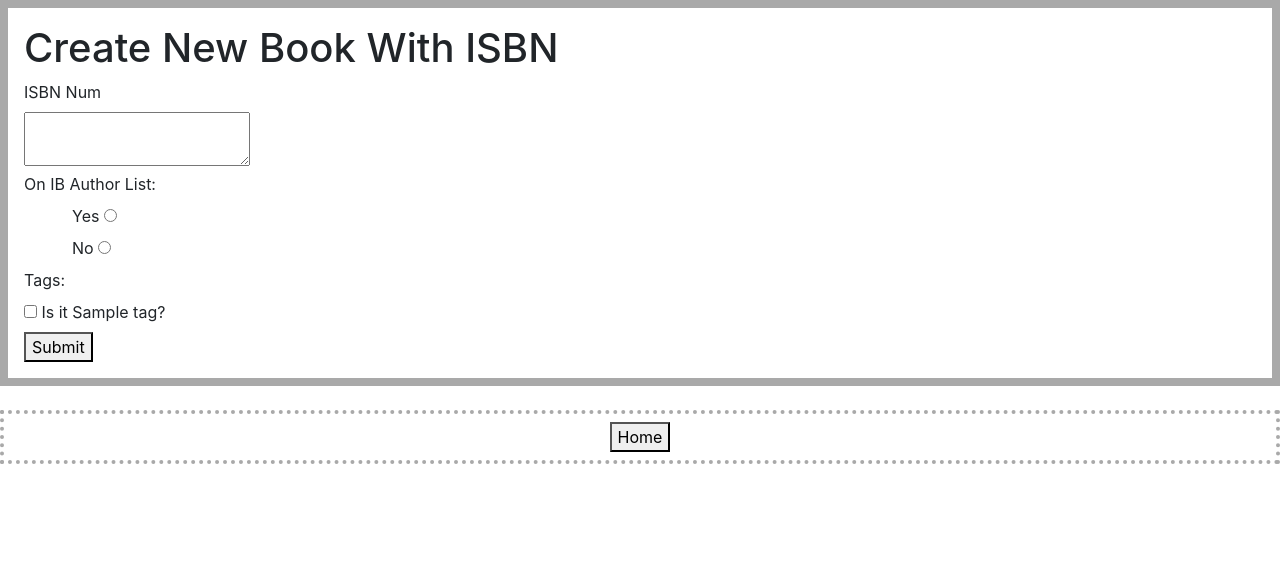
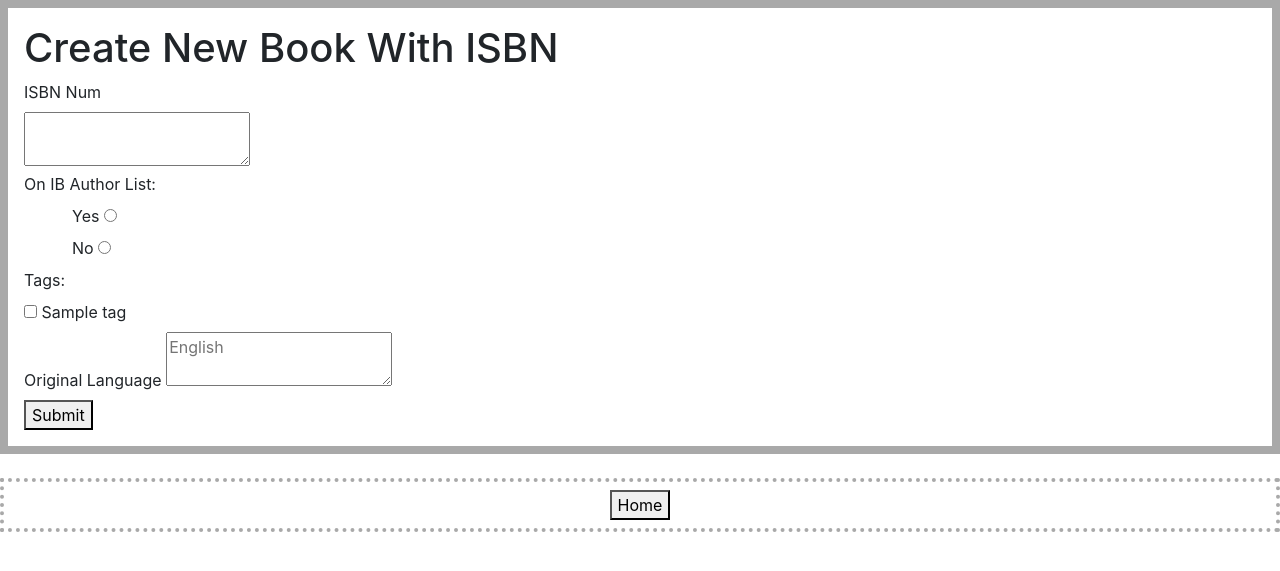
Before and after one commit to IcarusCell/Compsci_IA-Library, a Flask app: template templates/new_english_book_isbn.html in a window 1280 px wide. Shown: the top 571 px of the page. Run offline with Flask 2, Linux system fonts and the light colour scheme; the template is opened without the code that fills it: most values are stand-ins (such as "Sample title", 1, 10 or a date in 2020); some libraries are stand-ins or nearby versions.

Commit message:
Altered both the new_english_book_isbn HTML document making it more resilient, but I also brought the ISBN root into line with the new book root.

```diff
--- a/routes.py
+++ b/routes.py
@@ -166,7 +166,10 @@ def createNewBookISBN():
             if newBook is None:
                 return redirect(url_for('index'))
             originalLanguage = str(request.form['originalLanguage'])
-            newBook.originalLanguage = originalLanguage
+            if originalLanguage != '':
+                newBook.originalLanguage = originalLanguage
+            else:
+                newBook.originalLanguage = 'English'
             database.append(newBook)
             overrideDatabase(database)
             return redirect(url_for('index'))
--- a/templates/new_english_book_isbn.html
+++ b/templates/new_english_book_isbn.html
@@ -14,8 +14,10 @@
 		<label>Tags: </label><br>
 					{% for tag in tags %}
 						<input type="checkbox" id={{tag}} name={{tag}} value="True">
-						<label for={{tag}}> Is it {{tag}}?</label><br>
+				<label for={{tag}}>{{tag.capitalize()}}</label><br>
 					{% endfor %}
+		<label for="originalLanguage">Original Language</label>
+		<textarea type="text" id="originalLanguage" name="originalLanguage" placeholder="English"></textarea><br>
 		<button type="submit">Submit</button>
 	</form>
 </div>
```
